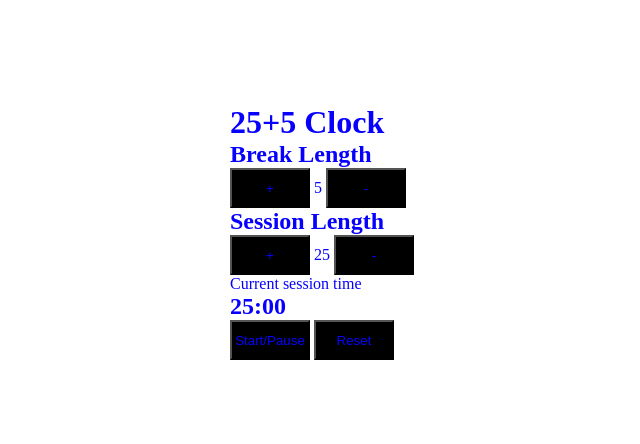
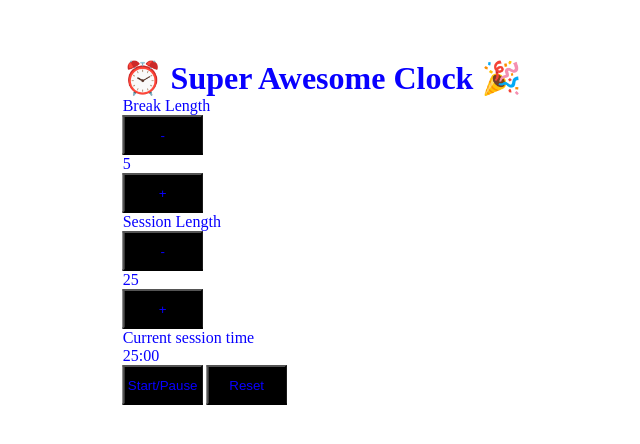
Before and after one commit to CptGrave/25-5clock, a plain HTML site: page index.html in a window 1280 px wide. Shown: the part 168-612 px from the top of the page, without its empty margins (318-958 px from the left). Drawn offline with Linux system fonts and the light colour scheme.

Commit message:
Update index.html
Styles update

```diff
--- a/index.html
+++ b/index.html
@@ -6,32 +6,37 @@
 </head>
 <body>
   <div id="container">
-  <h1>25+5 Clock</h1>
+    <h1 class="title">⏰ Super Awesome Clock 🎉</h1>
 
-  <h2 id="break-label">Break Length</h2>
-  <button id="break-increment">+</button>
-  <span id="break-length">5</span>
-  <button id="break-decrement">-</button>
+    <div class="duration">
+      <div class="duration-label" id="break-label">Break Length</div>
 
-  <h2 id="session-label">Session Length</h2>
-  <button id="session-increment">+</button>
-  <span id="session-length">25</span>
-  <button id="session-decrement">-</button>
+      <button id="break-decrement">-</button>
+      <div class="duration-value" id="break-length">5</div>
+      <button id="break-increment">+</button>
+    </div>
 
+    <div class="duration">
+      <div class="duration-label" id="session-label">Session Length</div>
 
-  <div>
-    <span id="timer-label">Current session time</span>
-    <h2 id="time-left"><span id="timer-minutes">25</span>:<span id="timer-seconds">00</span></h2>
+      <button id="session-decrement">-</button>
+      <div class="duration-value" id="session-length">25</div>
+      <button id="session-increment">+</button>
+    </div>
+
+    <div class="time">
+      <div class="time-label" id="timer-label">Current session time</div>
+      <div class="time-value" id="time-left"><span id="timer-minutes">25</span>:<span id="timer-seconds">00</span></div>
+    </div>
+
+    <div class="controls">
+      <button id="start_stop">Start/Pause</button>
+      <audio id="beep" src="http://codeskulptor-demos.commondatastorage.googleapis.com/descent/gotitem.mp3"></audio>
+      <button id="reset">Reset</button>
+    </div>
   </div>
 
-
-  <button id="start_stop">Start/Pause</button>
-  <audio id="beep" src="http://codeskulptor-demos.commondatastorage.googleapis.com/descent/gotitem.mp3"></audio>
-  <button id="reset">Reset</button>
-
-</div>
-
   <script type="text/javascript" src="script.js"></script>
-  <script src="https://cdn.freecodecamp.org/testable-projects-fcc/v1/bundle.js"></script>
+  <!-- <script src="https://cdn.freecodecamp.org/testable-projects-fcc/v1/bundle.js"></script> -->
 </body>
 </html>
```
